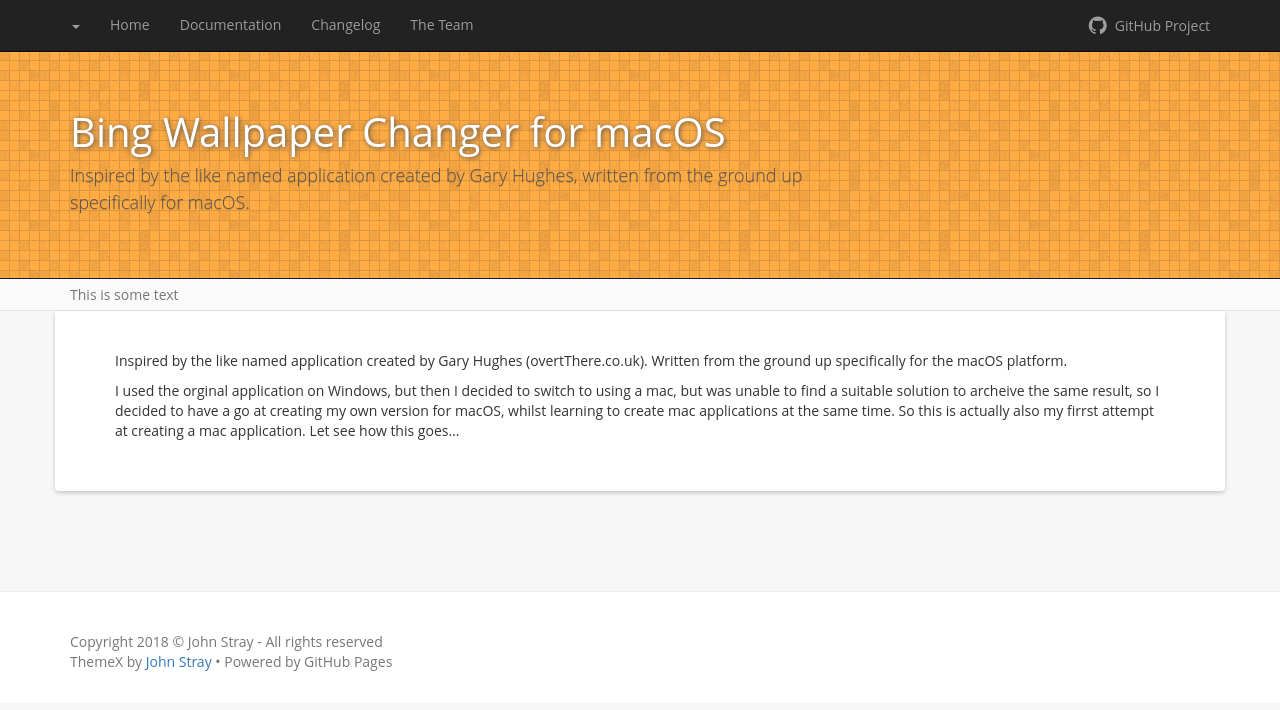
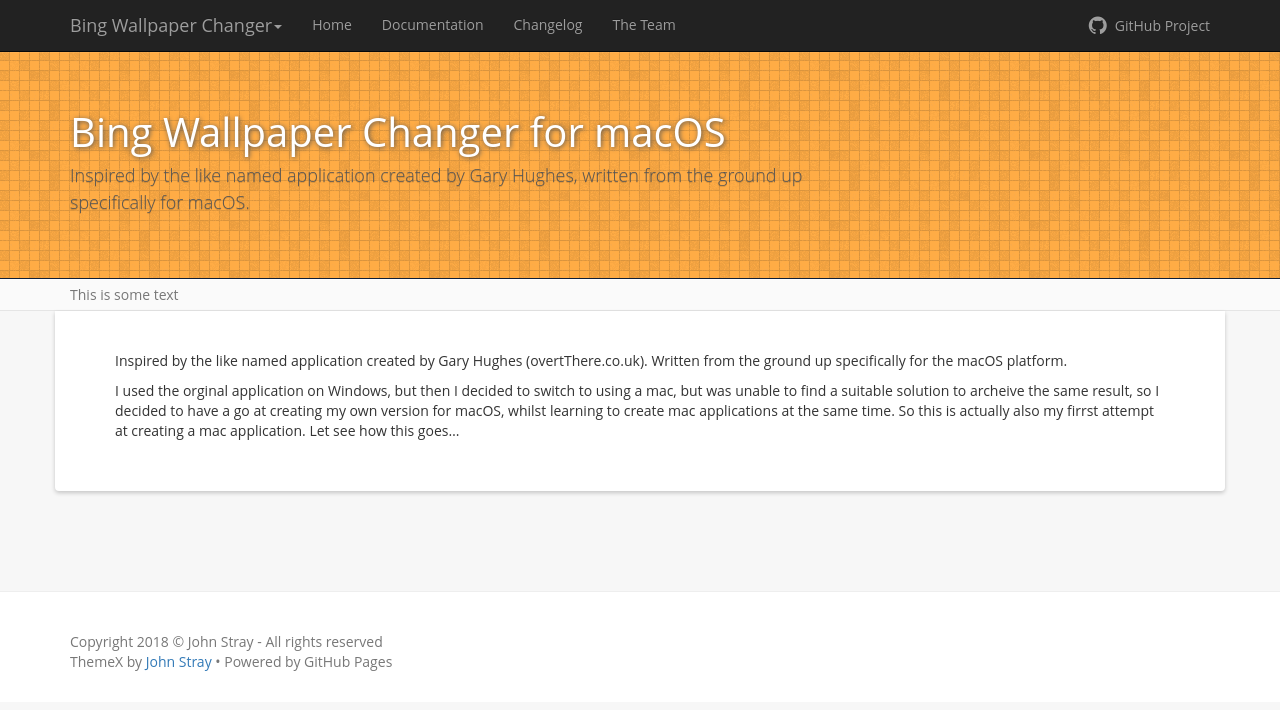
Before and after one commit to johnstray/johnstray.github.io, a Jekyll site: the page built from osx-bing-wallpaper/index.md, in a window 1280 px wide. Shown: the top 710 px of the page. Built offline with Jekyll 4.4.1, drawn with Linux system fonts in a browser that asks for light colours.

Commit message:
Update index.md

```diff
--- a/osx-bing-wallpaper/index.md
+++ b/osx-bing-wallpaper/index.md
@@ -1,6 +1,8 @@
 ---
 title: Bing Wallpaper Changer for macOS
 description: Inspired by the like named application created by Gary Hughes, written from the ground up specifically for macOS.
+project: Bing Wallpaper Changer
+projectid: osx-bing-wallpaper
 layout: homepage-osxbwc
 lang: swift
 ---
```
